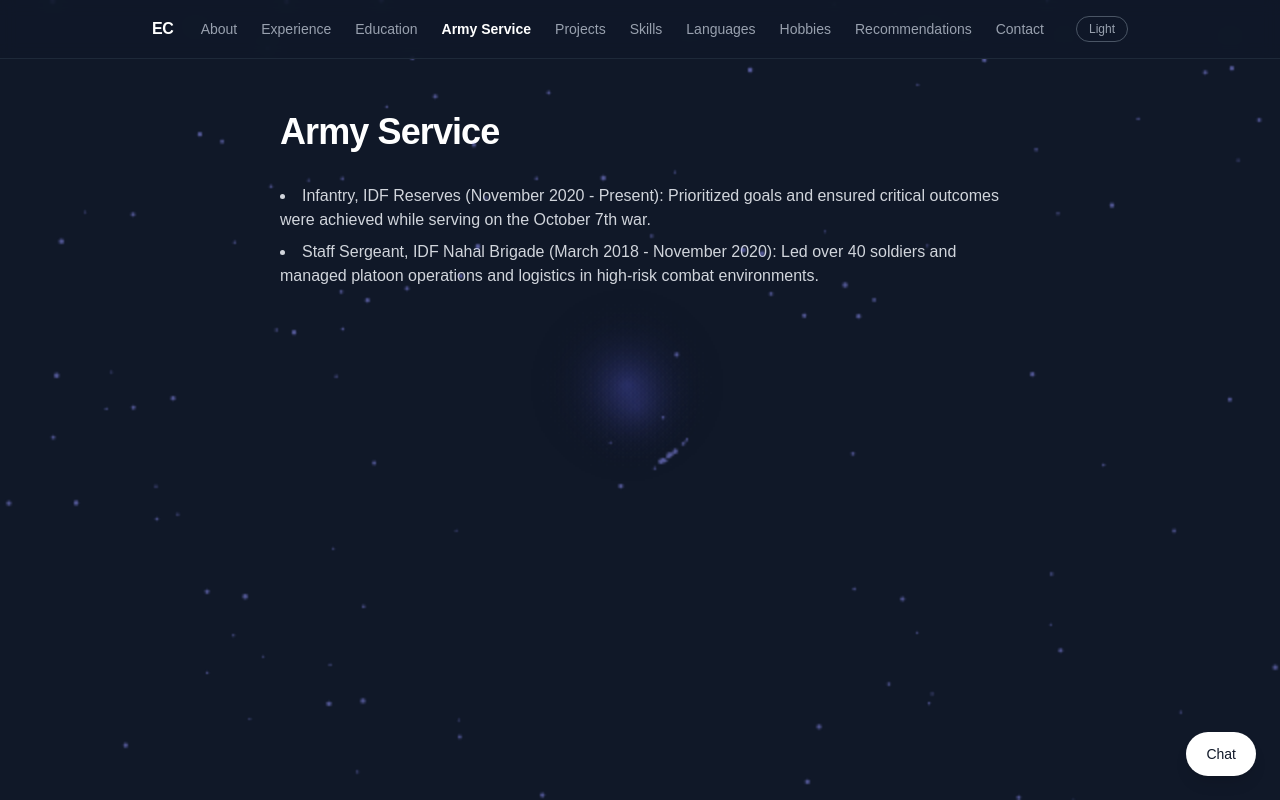
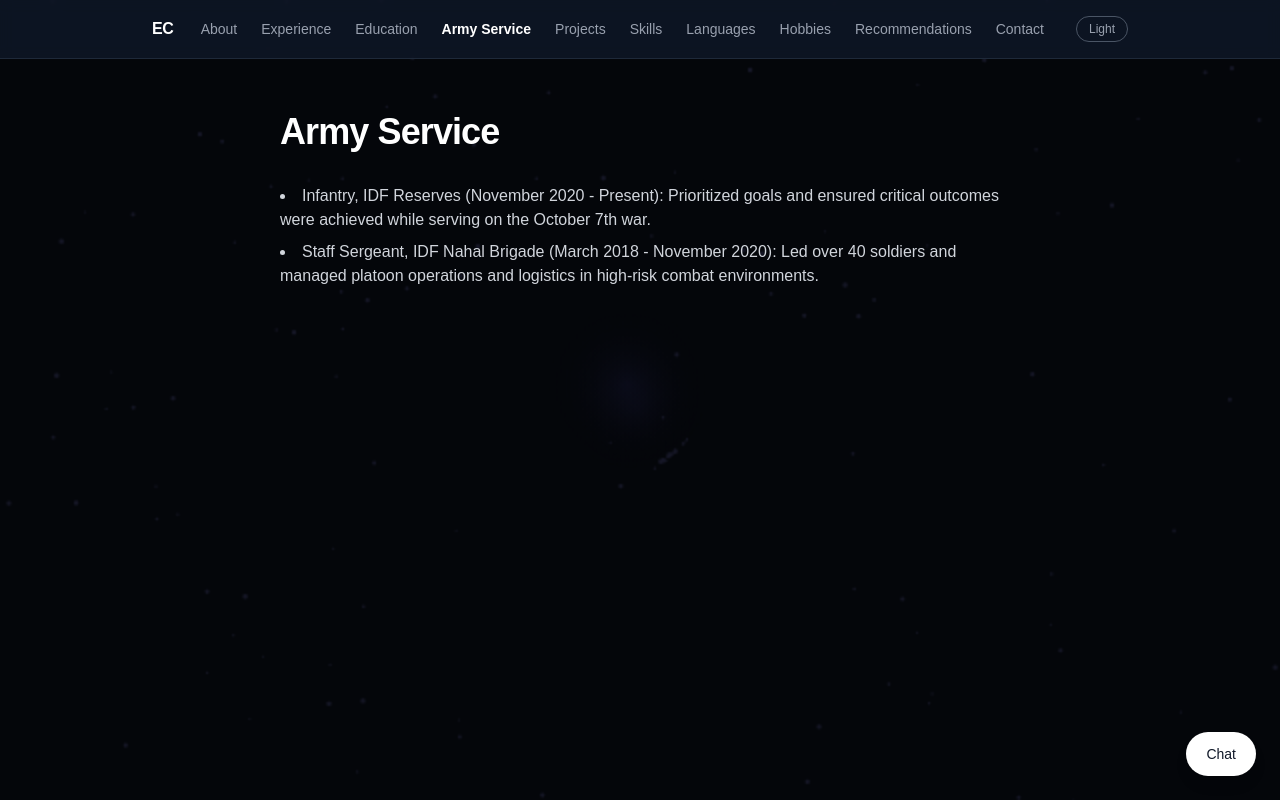
Before and after one commit to Eddie-Cohanim/AIDD, a Next.js app in the folder app/: page /army in a window 1280 px wide. Built offline with nearby package versions, Linux system fonts and the light colour scheme.

Commit message:
Add cycling background to section pages, alternating between live canvas and placeholder

```diff
--- a/app/app/components/SectionPage.tsx
+++ b/app/app/components/SectionPage.tsx
@@ -1,13 +1,37 @@
+"use client";
+
+import { useState, useEffect } from "react";
+
+const BACKGROUND_CYCLE_MS = 5000;
+const OVERLAY_Z_INDEX = 1;
+const CONTENT_Z_INDEX = 2;
+
 interface SectionPageProps {
   title: string;
   children: React.ReactNode;
 }
 
 export default function SectionPage({ title, children }: SectionPageProps) {
+  const [showPhoto, setShowPhoto] = useState(false);
+
+  useEffect(() => {
+    const timer = setInterval(() => {
+      setShowPhoto((prev) => !prev);
+    }, BACKGROUND_CYCLE_MS);
+    return () => clearInterval(timer);
+  }, []);
+
   return (
     <div className="mx-auto max-w-3xl px-6 pt-28 pb-24">
-      <h1 className="mb-8 text-4xl font-bold tracking-tight text-gray-900 dark:text-white">{title}</h1>
-      {children}
+      <div
+        aria-hidden="true"
+        className="fixed inset-0 bg-white dark:bg-black pointer-events-none transition-opacity duration-1000"
+        style={{ zIndex: OVERLAY_Z_INDEX, opacity: showPhoto ? 1 : 0 }}
+      />
+      <div className="relative" style={{ zIndex: CONTENT_Z_INDEX }}>
+        <h1 className="mb-8 text-4xl font-bold tracking-tight text-gray-900 dark:text-white">{title}</h1>
+        {children}
+      </div>
     </div>
   );
 }
```
